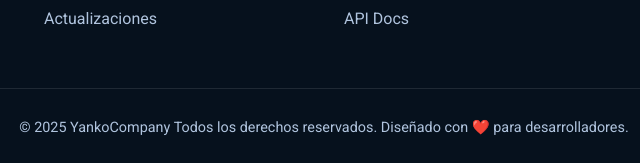
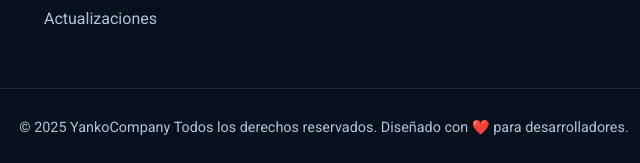
Before and after one commit to DevTheyanko/VOLTON, a plain HTML site: page index.html in a window 1280 px wide. Shown: the part 3283-3446 px from the top of the page, 316-956 px from the left. Drawn offline with Linux system fonts and the light colour scheme.

Commit message:
Update index.html

```diff
--- a/index.html
+++ b/index.html
@@ -239,7 +239,6 @@
                         <li><a href="#">Guías</a></li>
                         <li><a href="#">Soporte</a></li>
                         <li><a href="#">Comunidad</a></li>
-                        <li><a href="#">API Docs</a></li>
                     </ul>
                 </div>
                 <div class="footer-column">
```
